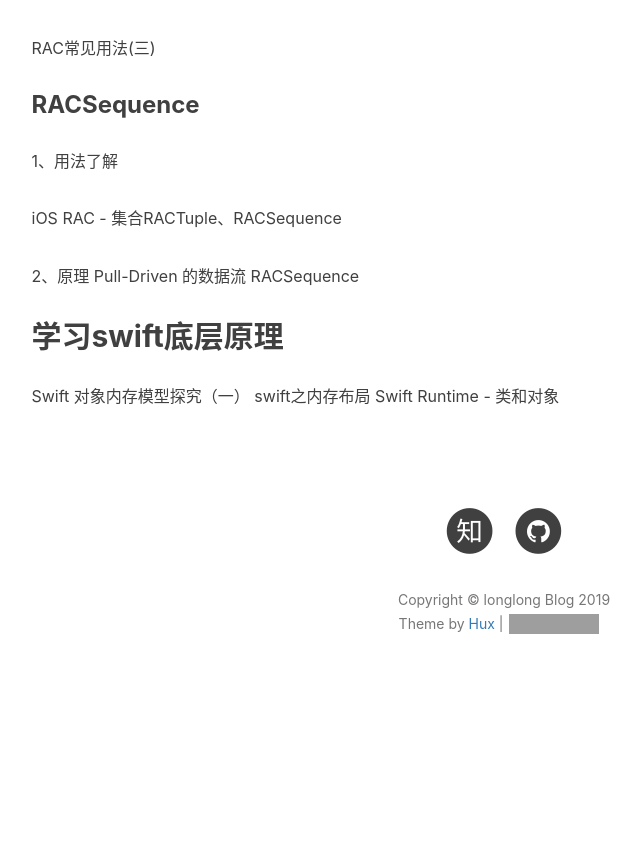
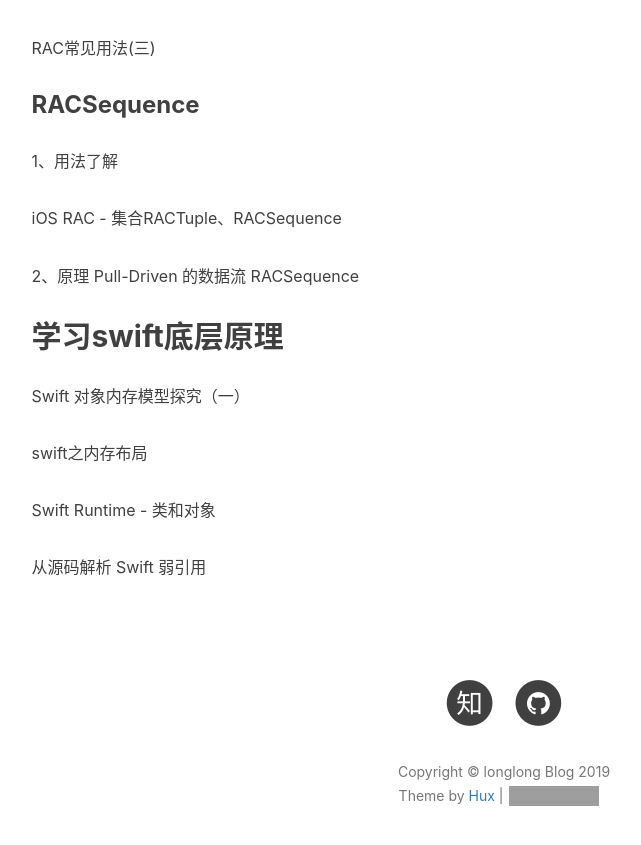
Before and after one commit to awanglilong/awanglilong.github.io, a Jekyll site: the page built from Learn record.md, in a window 1280 px wide and 900 px high, scrolled down 1150 px. Shown: the top 845 px of the window, without its empty margins (136-777 px from the left). Built offline with Jekyll 4.4.1, drawn with Linux system fonts in a browser that asks for light colours; nearby versions of some CDN libraries; our own code applies the rules of GitHub Pages for plain Markdown files; comment, search, counter and statistics services are not loaded; before the commit the page ends 1878 px from its top, so only the background shows below that; grey boxes are pictures that could not be loaded.

Commit message:
Update Learn record.md

```diff
--- a/Learn record.md
+++ b/Learn record.md
@@ -35,6 +35,11 @@
 [Pull-Driven 的数据流 RACSequence](https://github.com/draveness/analyze/blob/master/contents/ReactiveObjC/RACSequence.md)
 
 ## 学习swift底层原理
+
 [Swift 对象内存模型探究（一）](https://mp.weixin.qq.com/s/zIkB9KnAt1YPWGOOwyqY3Q)
+
 [swift之内存布局](https://www.jianshu.com/p/d341974404a7)
+
 [Swift Runtime - 类和对象](https://www.jianshu.com/p/6ae6754923b4)
+
+[从源码解析 Swift 弱引用](https://zhuanlan.zhihu.com/p/58179258)
```
